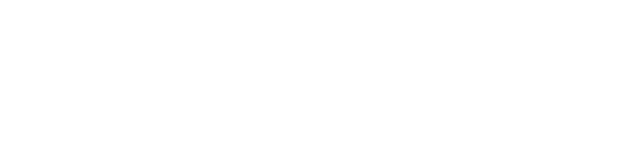
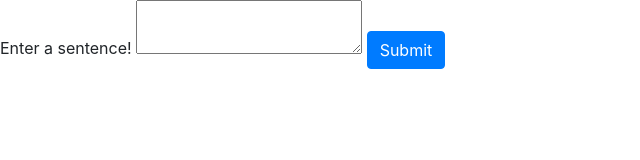
Before and after one commit to AlyxMoon/epicodus-week03-word-play, a plain HTML site: page index.html in a window 1280 px wide. Shown: the whole page, without its empty margins (0-640 px from the left). Drawn offline with nearby package versions, Linux system fonts and the light colour scheme.

Commit message:
add in the HTML
Co-authored-by: aracelivaldovinos <aracelivaldovinos@users.noreply.github.com>

```diff
--- a/index.html
+++ b/index.html
@@ -17,6 +17,10 @@
   <title>Word Play!</title>
 </head>
 <body>
-
+  <form>
+    <label>Enter a sentence!</label>
+    <textarea></textarea>
+    <button class="btn btn-primary">Submit</button>
+  </form>
 </body>
 </html>
```
